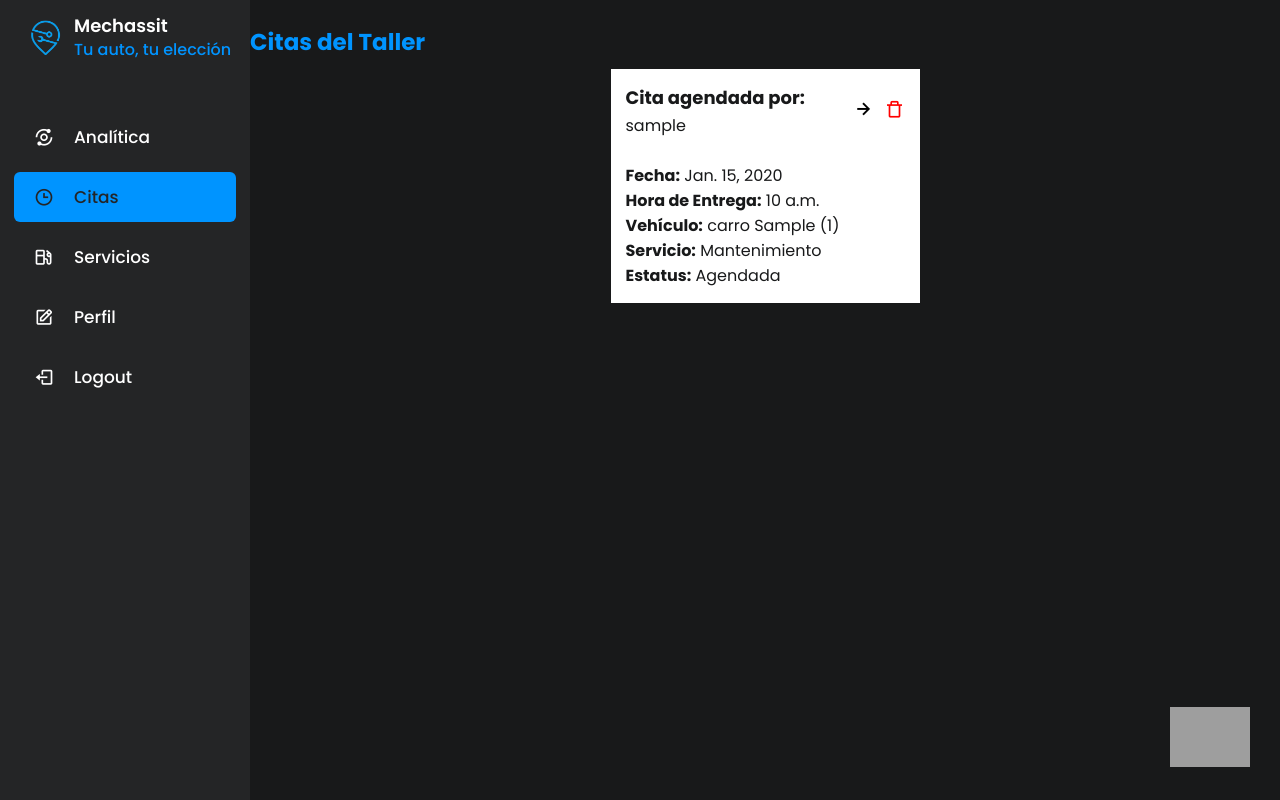
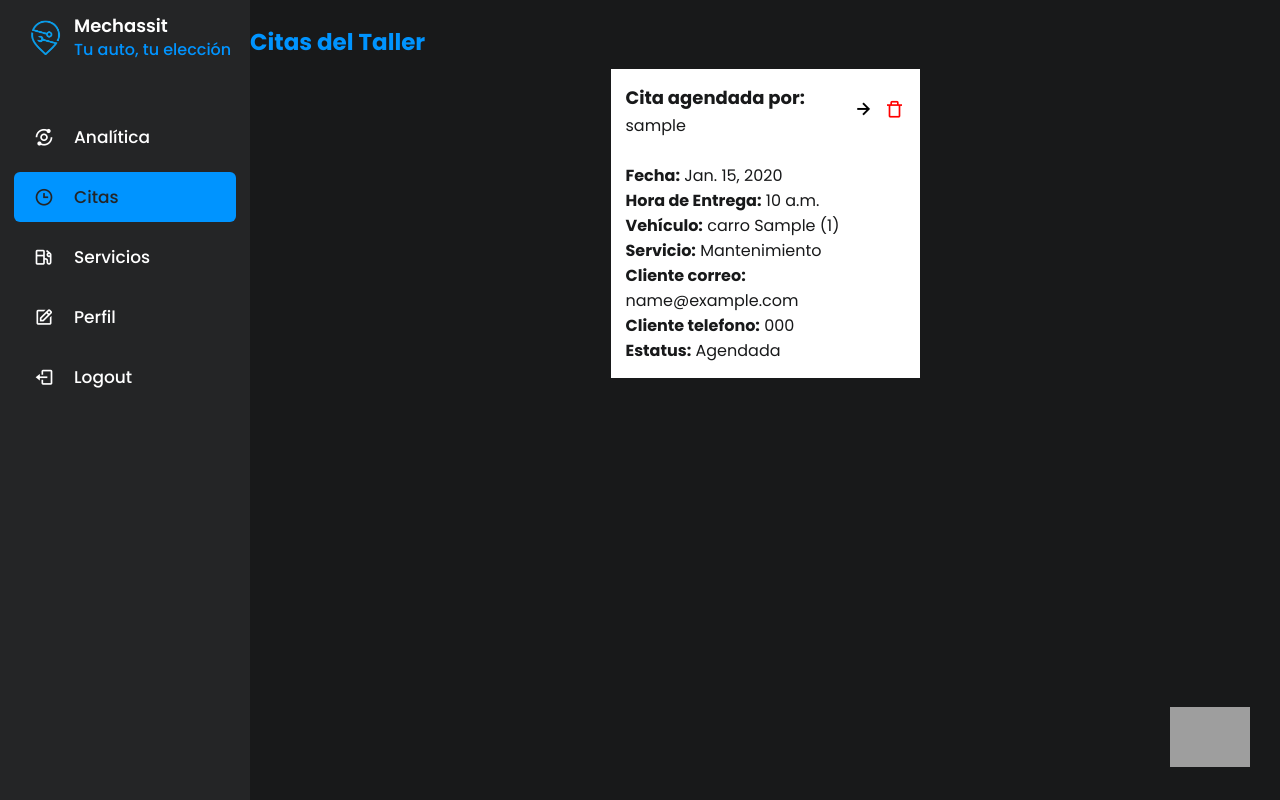
Before and after one commit to covacg/MECHASSIST_2023, a Django app: page /citas in a window 1280 px wide. Run offline with Django 4.2, Linux system fonts and the light colour scheme; a user stored in the database is signed in; tables that the repository leaves empty hold one stand-in row (values such as "Sample post"); grey boxes are pictures that could not be loaded.

Commit message:
Taller citas

```diff
--- a/login/templates/taller_citas.html
+++ b/login/templates/taller_citas.html
@@ -551,7 +551,10 @@
             <p><span class="cita-label"><b>Hora de Entrega:</b></span> <span class="cita-text">{{ cita.hora_entrega }}</span></p>
             <p><span class="cita-label"><b>Vehículo:</b></span> <span class="cita-text">{{ cita.vehiculo.tipo }} {{ cita.vehiculo.modelo }} ({{ cita.vehiculo.año }})</span></p>
             <p><span class="cita-label"><b>Servicio:</b></span> <span class="cita-text">{{ cita.servicio.service_name }}</span></p>
+            <p><span class="cita-label"><b>Cliente correo:</b></span> <span class="cita-text">{{ cita.usuario.extendeddata.user.email }}</span></p>
+            <p><span class="cita-label"><b>Cliente telefono:</b></span> <span class="cita-text">{{ cita.usuario.extendeddata.telefono }}</span></p>
             <p><span class="cita-label"><b>Estatus:</b></span> <span class="cita-text" id="estado-{{ cita.id }}">{{ cita.estatus }}</span></p>
+
           </div>
         </li>
         {% empty %}
```
